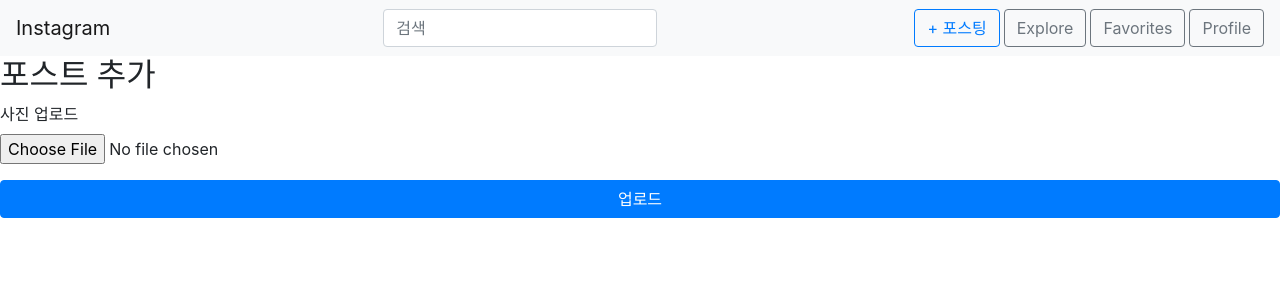
After one commit to HyungtaeMoon/Instagram-mht, a Django app: page /posts/create/ in a window 1280 px wide. The commit adds this page. Shown: the top 300 px of the page. Run offline with Django 3.2, Linux system fonts and the light colour scheme; some libraries are stand-ins or nearby versions.

Commit message:
[ADD] posts.views.post_create, posts/post_create.html연결 및 템플릿 form 구현

```diff
--- a/app/posts/urls.py
+++ b/app/posts/urls.py
@@ -6,4 +6,5 @@ app_name = 'posts'
 
 urlpatterns = [
     path('', views.post_list, name='post-list'),
+    path('create/', views.post_create, name='post-create'),
 ]
--- a/app/posts/views.py
+++ b/app/posts/views.py
@@ -9,3 +9,7 @@ def post_list(request):
         'posts': posts,
     }
     return render(request, 'posts/post_list.html', context)
+
+
+def post_create(request):
+    return render(request, 'posts/post_create.html')
--- a/app/templates/base.html
+++ b/app/templates/base.html
@@ -25,6 +25,9 @@
 			<!--우측 3개 메뉴 버튼-->
 			<ul class="navbar-nav ml-md-auto">
 				<li class="nav-item mr-sm-1">
+					<a href="{% url 'posts:post-create'%}" class="btn btn-outline-primary">+ 포스팅</a>
+				</li>
+				<li class="nav-item mr-sm-1">
 					<a href="#" class="btn btn-outline-secondary">Explore</a>
 				</li>
 				<li class="nav-item mr-sm-1">
--- /dev/null
+++ b/app/templates/posts/post_create.html
@@ -0,0 +1,15 @@
+{% extends 'base.html' %}
+
+{% block content %}
+<div>
+    <h2>포스트 추가</h2>
+    <form action="">
+        {% csrf_token %}
+        <div class="form-group">
+            <label for="id-photo">사진 업로드</label>
+            <input type="file" id="id-photo" class="form-control-file">
+        </div>
+        <button class="btn btn-primary btn-block">업로드</button>
+    </form>
+</div>
+{% endblock %}
```
